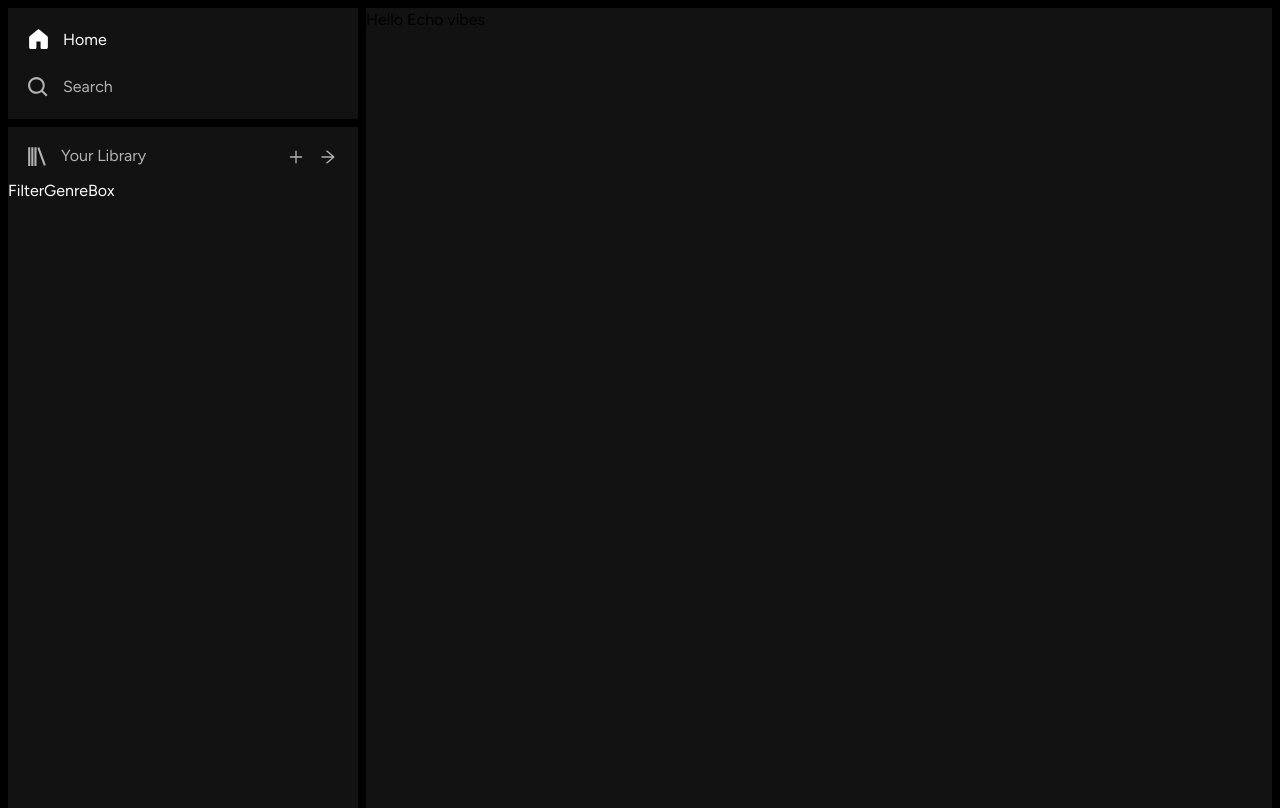
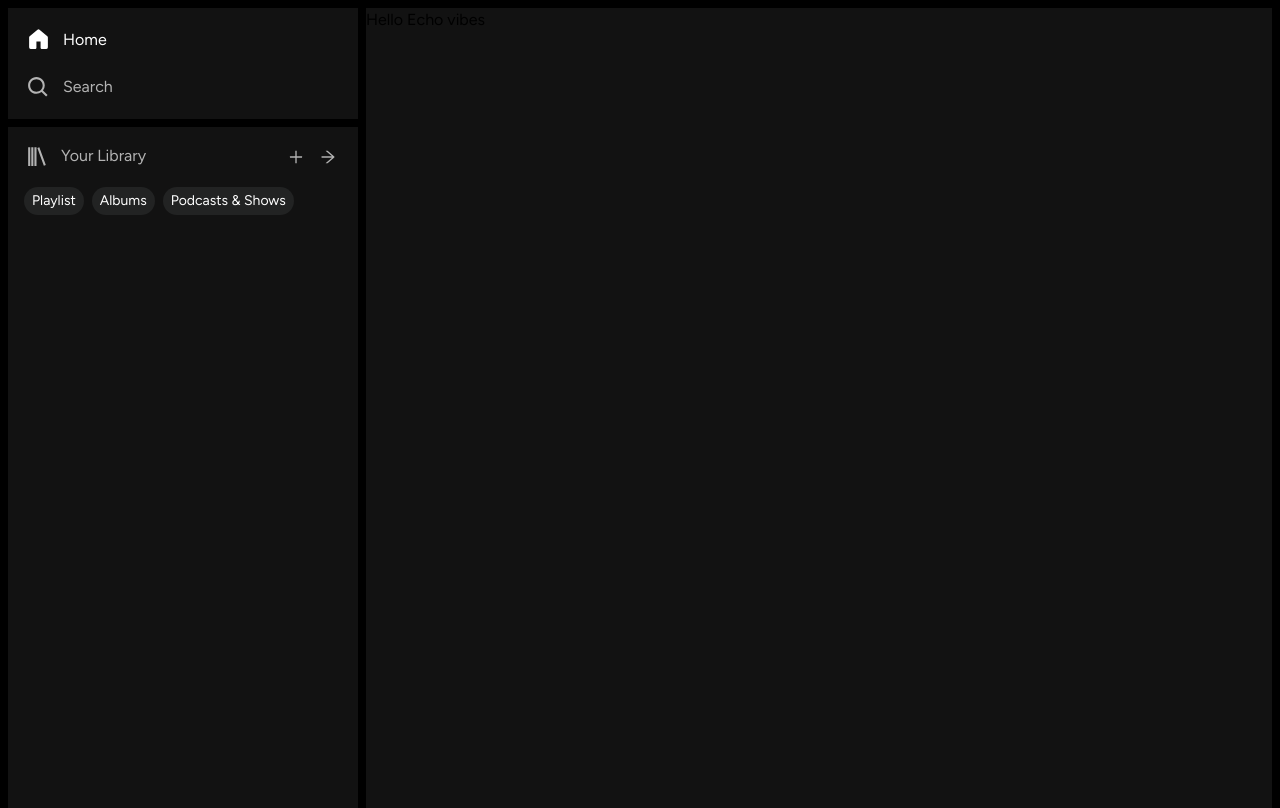
Before and after one commit to khanhcoluy/echo-vibes-ui, a Next.js app: page / in a window 1280 px wide. Built offline with nearby package versions, Linux system fonts and the light colour scheme.

Commit message:
initial UI for filter option in library component

```diff
--- a/components/sidebar/sidebarLibrary/header/LibraryHeader.tsx
+++ b/components/sidebar/sidebarLibrary/header/LibraryHeader.tsx
@@ -18,7 +18,19 @@ const LibraryHeader = () => {
           </button>
         </div>
       </header>
-      <div>FilterGenreBox</div>
+      <div className="filter-options-badge">
+        <div className="px-4 py-2 flex gap-2">
+          <button className="text-sm bg-[#222323] rounded-2xl px-2 py-1">
+            Playlist
+          </button>
+          <button className="text-sm bg-[#222323] rounded-2xl px-2 py-1">
+            Albums
+          </button>
+          <button className="text-sm bg-[#222323] rounded-2xl px-2 py-1">
+            Podcasts & Shows
+          </button>
+        </div>
+      </div>
     </div>
   );
 };
```
